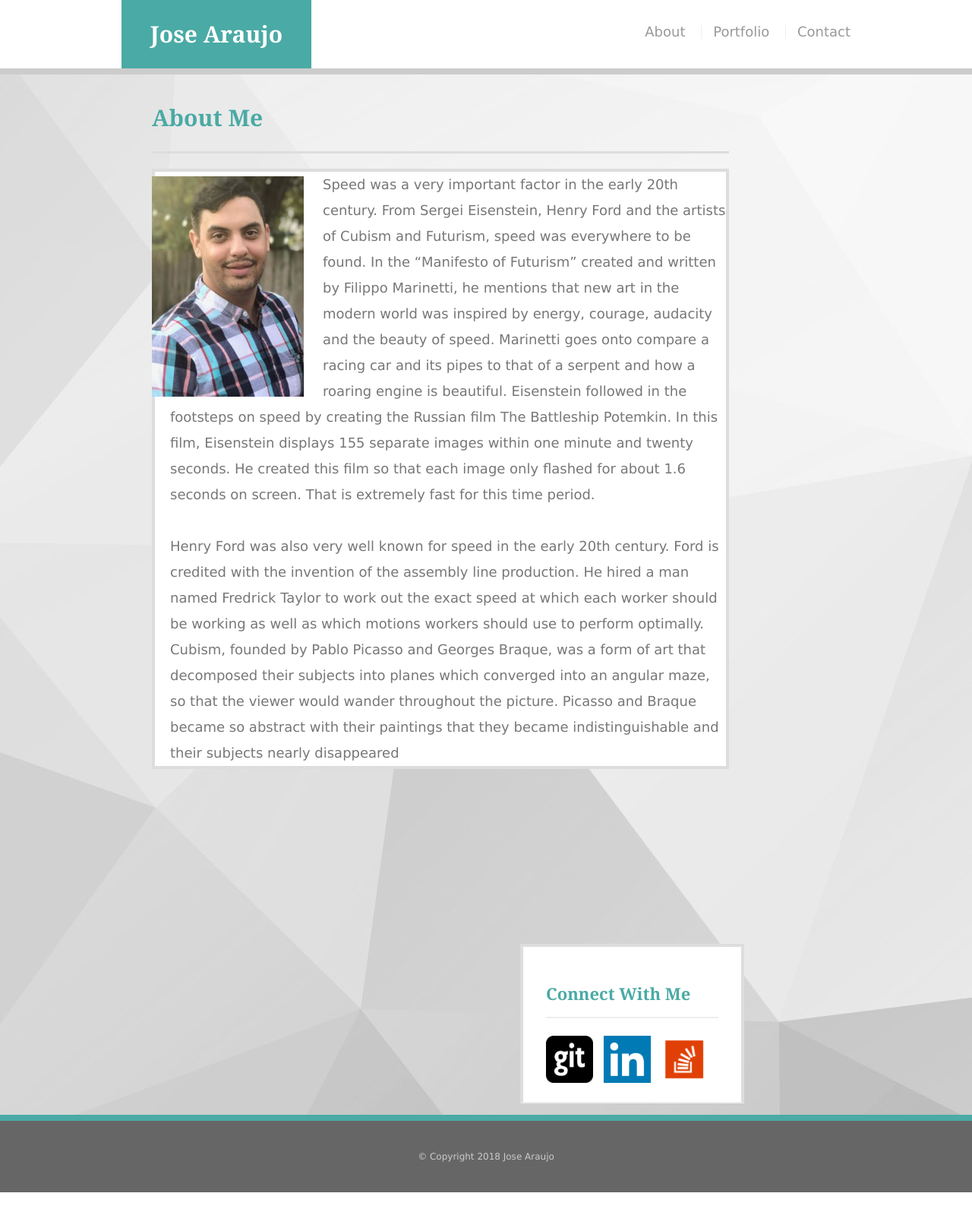
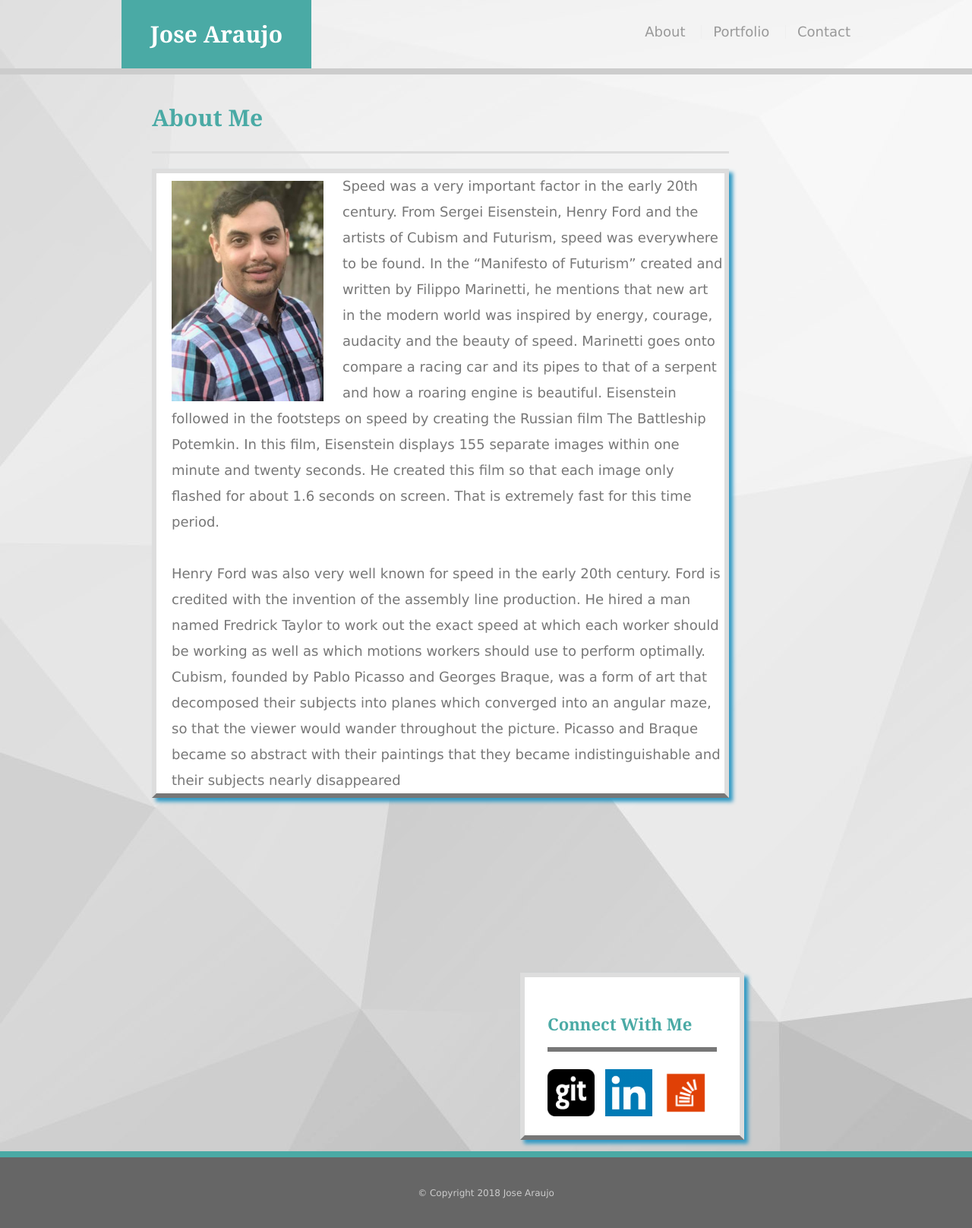
Before and after one commit to JoseAraujoBH/Basic-Portfolio, a plain HTML site: page index.html in a window 1280 px wide. Shown: the whole page at 76% size. Before the commit the page ends 1569 px from the top, so only its background shows below. Drawn offline with Linux system fonts and the light colour scheme.

Commit message:
fixed profile pic, separated containers to add more css, adding shadows and transitions

```diff
--- a/Assets/css/any.css
+++ b/Assets/css/any.css
@@ -45,7 +45,7 @@ h2, h3 {
  /*header*/
 
  #masterhead {
-    background: #fff;
+    background:url('../images/background2.jpg');
     margin: 0 0 30px;
     z-index: 99;
     color: #fff;
@@ -94,10 +94,29 @@ h2, h3 {
     background-color: #fff;
     margin-bottom: 30px;
     padding-left: 20px;
-    border: 4px solid #ddd;
+    border: 6px solid #ddd;
+    border-bottom: 6px solid #777;
+    box-shadow: 5px 5px 5px rgb(50, 154, 196);
+	transition: box-shadow 1s;
+}
+
+.main-box:hover{
+    box-shadow: 15px 15px 15px rgb(50, 154, 196);
 }
 
 #main-container {
+    padding-top: 130px;
+    float: left;
+    padding-left: 200px;
+}
+
+#port-container {
+    padding-top: 130px;
+    float: left;
+    padding-left: 200px;
+}
+
+#cont-container {
     padding-top: 130px;
     float: left;
     padding-left: 200px;
@@ -128,15 +147,21 @@ h2, h3 {
      width: 100%;
      max-width: 295px;
      float: right;
-     border: 4px solid #ddd;
+     border: 6px solid #ddd;
      margin-bottom: 20px;
      margin-right: 300px;
      margin-top: 200px;
      padding-top: 50px;
+     box-shadow: 5px 5px 5px rgb(50, 154, 196);
+	 transition: box-shadow 1s;
+ }
+
+ .sidebar:hover{
+    box-shadow: 15px 15px 15px rgb(50, 154, 196);
  }
 
  h3, .sidebar, h2 {
-     border-bottom: 2px solid #eee;
+     border-bottom: 6px solid #777;
      padding-bottom: 20px;
      margin-bottom: 15px;
      line-height: 22px;
@@ -149,7 +174,7 @@ h2, h3 {
      margin-right: 8px;
  }
 
- .social: last-child {
+ .social last-child {
      margin-right: 0;
  }
 
--- a/index.html
+++ b/index.html
@@ -21,11 +21,10 @@
             <section class="main-container">
                 <h1>About Me</h1>
 
-                <img src="Assets/images/pic.png" class="auth-image" alt="My Picture">
-
 <!-- WHITE BOX MAIN CONTAINER - I wasn't able to get this like the example -->
 
         <div id="main-box" class="main-box">
+                <img src="Assets/images/pic.png" class="auth-image" alt="My Picture">
                 <p> Speed was a very important factor in the early 20th century. From Sergei Eisenstein, Henry Ford and the artists of Cubism and Futurism, speed was everywhere to be found. In the “Manifesto of Futurism” created and written by Filippo Marinetti, he mentions that new art in the modern world was inspired by energy, courage, audacity and the beauty of speed. Marinetti goes onto compare a racing car and its pipes to that of a serpent and how a roaring engine is beautiful. Eisenstein followed in the footsteps on speed by creating the Russian film The Battleship Potemkin. In this film, Eisenstein displays 155 separate images within one minute and twenty seconds. He created this film so that each image only flashed for about 1.6 seconds on screen. That is extremely fast for this time period.</p>
                 <br>
                 <p>Henry Ford was also very well known for speed in the early 20th century. Ford is credited with the invention of the assembly line production. He hired a man named Fredrick Taylor to work out the exact speed at which each worker should be working as well as which motions workers should use to perform optimally. Cubism, founded by Pablo Picasso and Georges Braque, was a form of art that decomposed their subjects into planes which converged into an angular maze, so that the viewer would wander throughout the picture. Picasso and Braque became so abstract with their paintings that they became indistinguishable and their subjects nearly disappeared</p>
```
Also changed, not shown: contact.html (+2 -2 lines), portfolio.html (+1 -1 lines).
